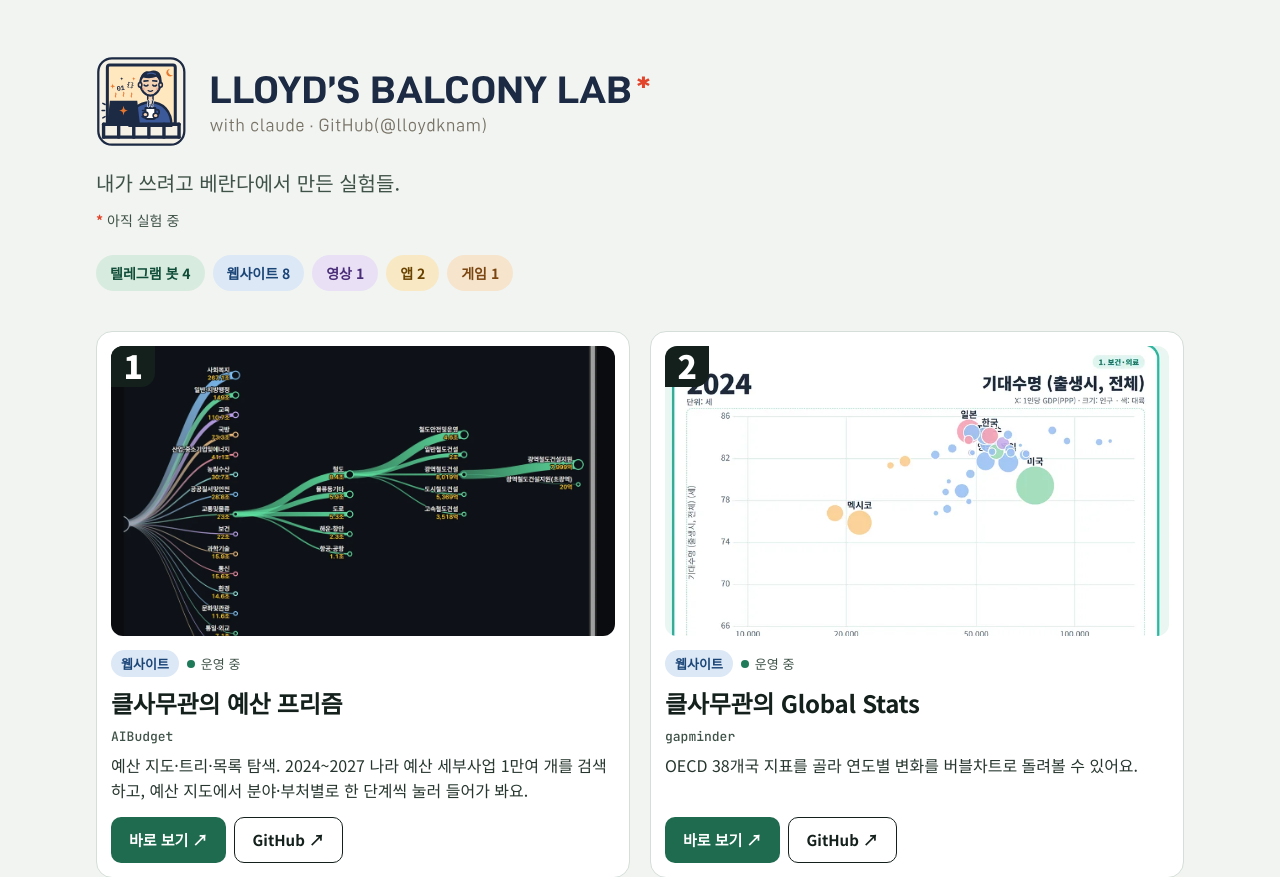
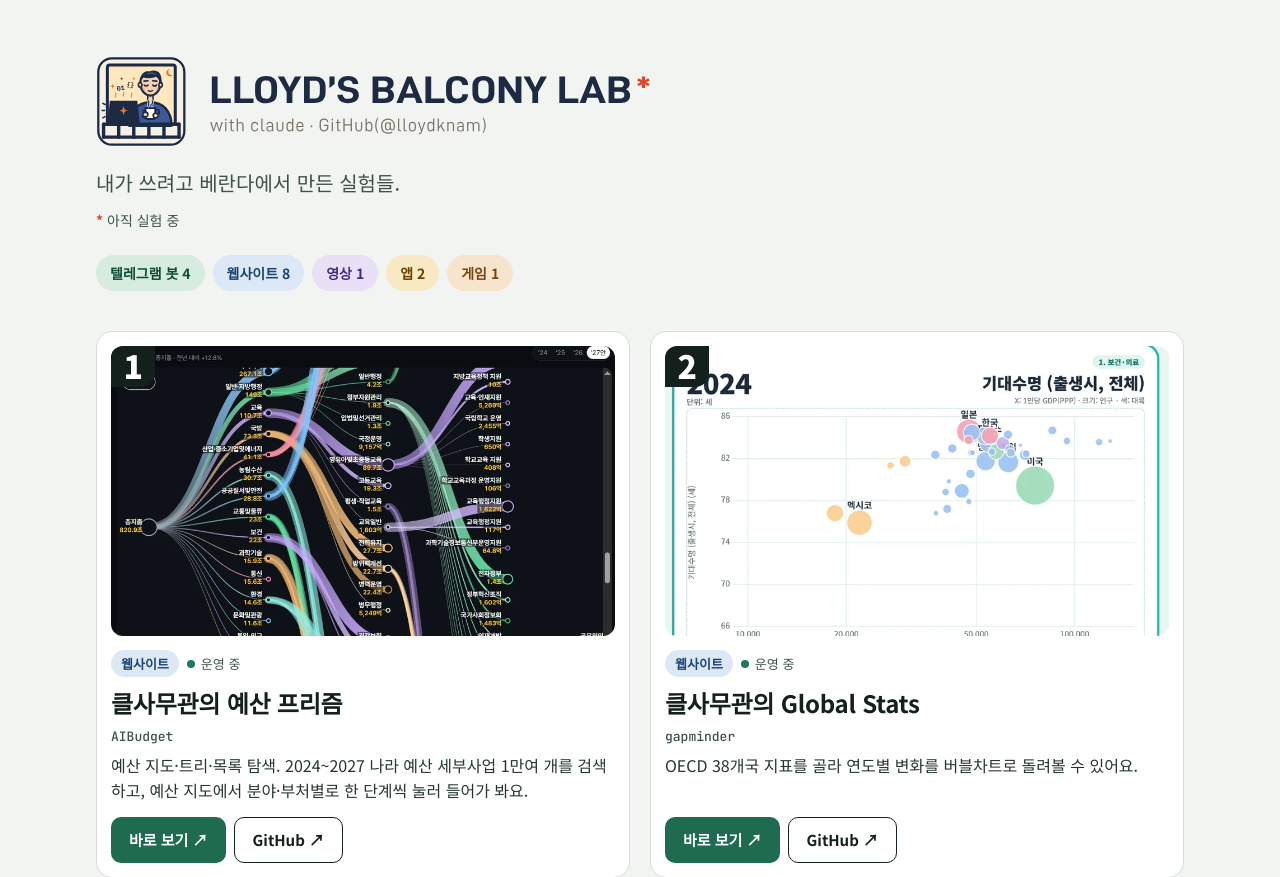
Before and after one commit to lloydknam/showcase, a plain HTML site: page index.html in a window 1280 px wide. Shown: the top 877 px of the page. Drawn offline with Linux system fonts and the light colour scheme.

Commit message:
쇼케이스: 예산 프리즘 화면 이미지로 교체 (캐시 우회용 새 파일명)
Co-Authored-By: Claude Haiku 5.5 <noreply@anthropic.com>
Claude-Session: https://claude.ai/code/session_01Szm5GEmJDK5sA6A5Abeuk8

```diff
--- a/index.html
+++ b/index.html
@@ -84,7 +84,7 @@ a:hover{filter:brightness(0.92)}
 <article class="card" style="display: flex; flex-wrap: wrap; align-items: center; gap: 24px; background: #FFFFFF; border: 1px solid #D5DED8; border-radius: 16px; padding: 16px">
 <div class="thumb" style="position: relative; flex: 0 1 260px; min-width: 200px; height: 150px; border-radius: 12px; overflow: hidden">
 <span class="rank" style="position: absolute; top: 0; left: 0; z-index: 1; min-width: 44px; box-sizing: border-box; text-align: center; padding: 2px 12px 4px; border-radius: 0 0 14px 0; background: #14201B; color: #FFFFFF; font-size: 32px; font-weight: 900; line-height: 1.1; letter-spacing: -0.02em">1</span>
-<a href="https://lloydknam.github.io/AIBudget/" target="_blank" rel="noopener noreferrer" aria-label="클사무관의 예산 프리즘 열기" style="display: block; width: 100%; height: 100%"><img loading="lazy" decoding="async" src="assets/aibudget-v3.webp" alt="클사무관의 예산 프리즘 화면" style="width: 100%; height: 100%; object-fit: cover; display: block"></a>
+<a href="https://lloydknam.github.io/AIBudget/" target="_blank" rel="noopener noreferrer" aria-label="클사무관의 예산 프리즘 열기" style="display: block; width: 100%; height: 100%"><img loading="lazy" decoding="async" src="assets/aibudget-v4.webp" alt="클사무관의 예산 프리즘 화면" style="width: 100%; height: 100%; object-fit: cover; display: block"></a>
 </div>
 <div class="body" style="flex: 1 1 280px; min-width: 0; display: flex; flex-direction: column; gap: 8px">
 <div style="display: flex; flex-wrap: wrap; align-items: center; gap: 8px">
```
Also changed, not shown: assets/aibudget-v4.webp (added).
